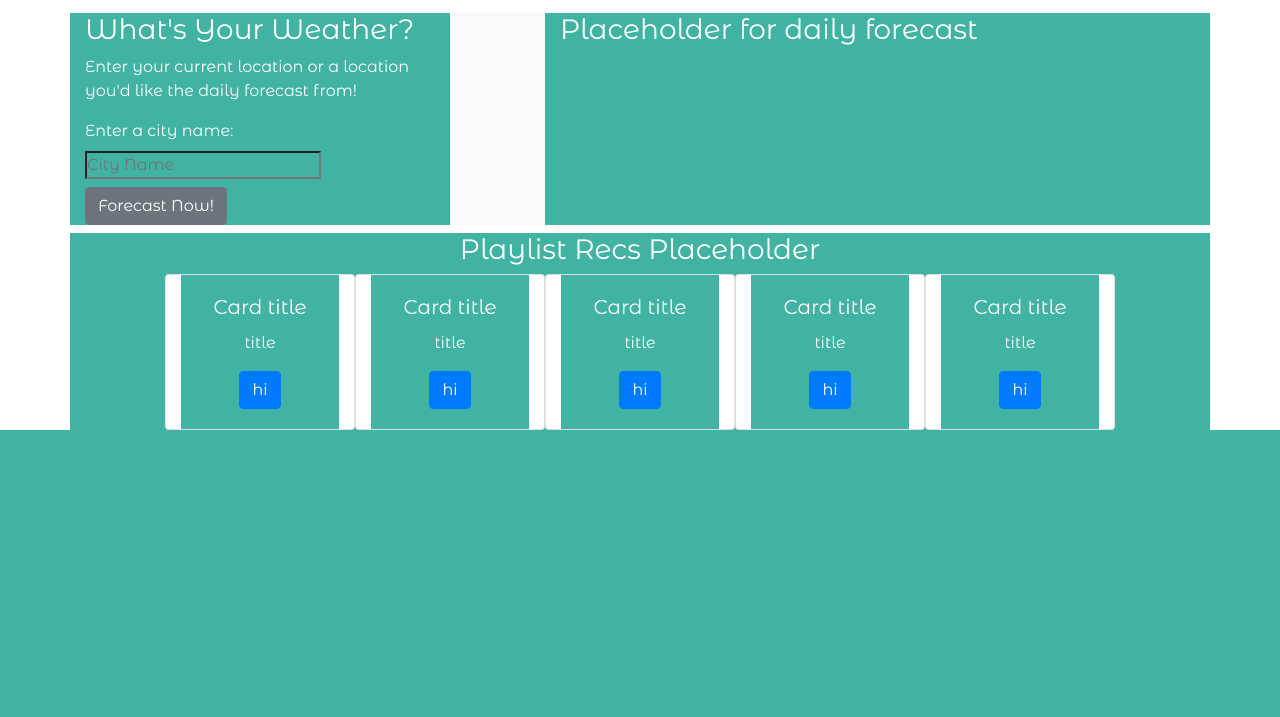
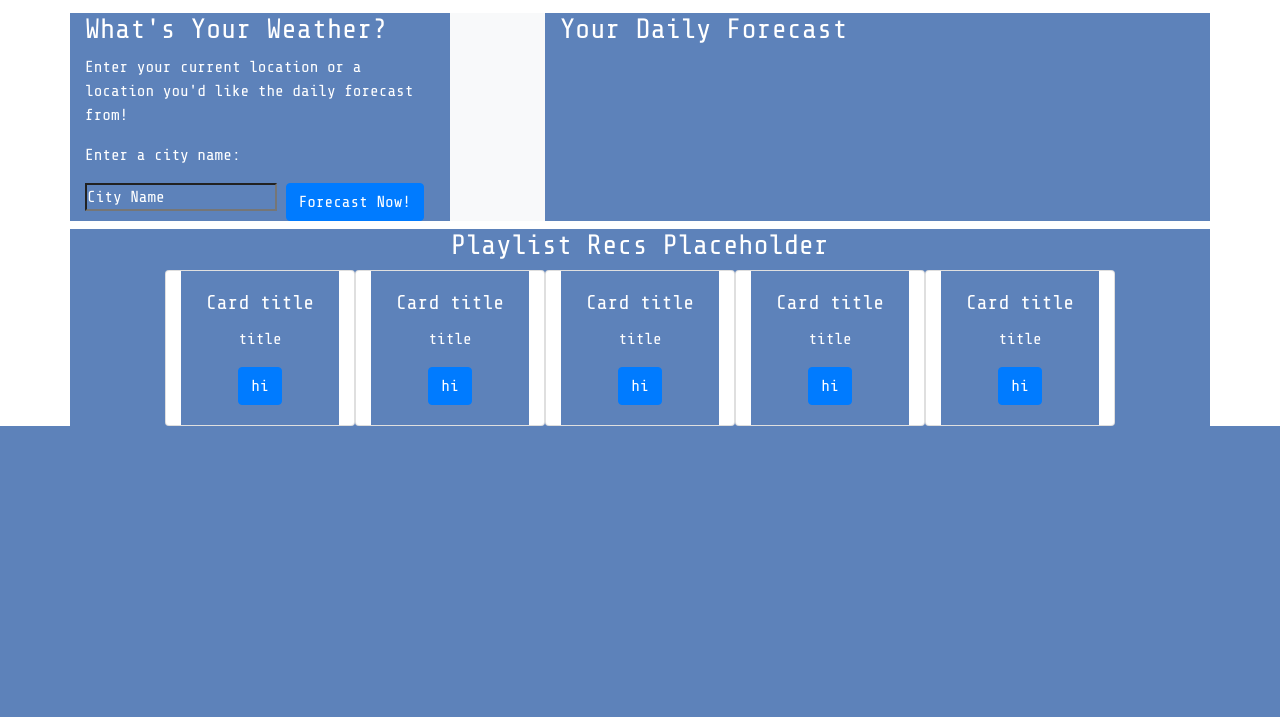
Before and after one commit to a-hines/lovelace-group, a plain HTML site: page index.html in a window 1280 px wide. Shown: the part 83-800 px from the top of the page. Drawn offline with nearby package versions, Linux system fonts and the light colour scheme; no server answers.

Commit message:
added some styling

```diff
--- a/assets/style.css
+++ b/assets/style.css
@@ -3,14 +3,25 @@
     --secondary-colr: #85dcba;
     --teriary-color: #e8a87c;
     --quatrinary-color: #c38d9e;
-    --quinary-color: #41b3a3;
+    --quinary-color: #5d82ba;
     --text-color: white;
 }
 
 * {
     margin: 0;
     padding: 0;
-    font-family: font-family, 'Montserrat Alternates', sans-serif;
+    font-family: 'Share Tech Mono', monospace;
+    /* font-family: font-family, 'Montserrat Alternates', sans-serif; */
     background-color: var(--quinary-color);
     color: var(--text-color);
 }
+
+input::-webkit-input-placeholder,
+textarea::-webkit-input-placeholder {
+  color: white;
+}
+
+input:-moz-placeholder,
+textarea:-moz-placeholder {
+  color: white;
+}
--- a/index.html
+++ b/index.html
@@ -8,6 +8,9 @@
     <title>WeatherSongs</title>
     <link rel="stylesheet" href="https://cdn.jsdelivr.net/npm/bootstrap@4.3.1/dist/css/bootstrap.min.css" integrity="sha384-ggOyR0iXCbMQv3Xipma34MD+dH/1fQ784/j6cY/iJTQUOhcWr7x9JvoRxT2MZw1T" crossorigin="anonymous">
     <link href="https://fonts.googleapis.com/css2?family=Montserrat+Alternates&display=swap" rel="stylesheet">
+    <link rel="preconnect" href="https://fonts.googleapis.com">
+<link rel="preconnect" href="https://fonts.gstatic.com" crossorigin>
+<link href="https://fonts.googleapis.com/css2?family=Share+Tech+Mono&display=swap" rel="stylesheet">
     <link rel="stylesheet" href="./assets/style.css">
 </head>
 <body>
@@ -23,8 +26,8 @@
 
     <!-- Daily Forecast -->
     <section class="location-entry container">
-        <div class="location-form row">
-            <div class="col-4">
+        <div class="location-form row rounded">
+            <div class="col-4 rounded">
                 <h3>What's Your Weather?</h3>
                 <p>Enter your current location or a location you'd like the daily forecast from!</p>
 
@@ -32,13 +35,13 @@
                 <form class="form-element">
                     <label for="city">Enter a city name:</label>
                     <input  type="text" placeholder="City Name" name="city" id="city" />
-                    <button class=" mt-2 btn btn-secondary" type="submit">Forecast Now!</button>
+                    <button class=" mt-2 btn btn-primary text light type="submit">Forecast Now!</button>
                 </form>
             </div>
             <div class="col-1 bg-light"></div>
-            <div class="col-7">
-                <div class="forecast-area">
-                    <h3>Placeholder for daily forecast</h3>
+            <div class="col-7 rounded">
+                <div class="forecast-area rounded">
+                    <h3>Your Daily Forecast</h3>
                 </div>
             </div>
         </div>
```
